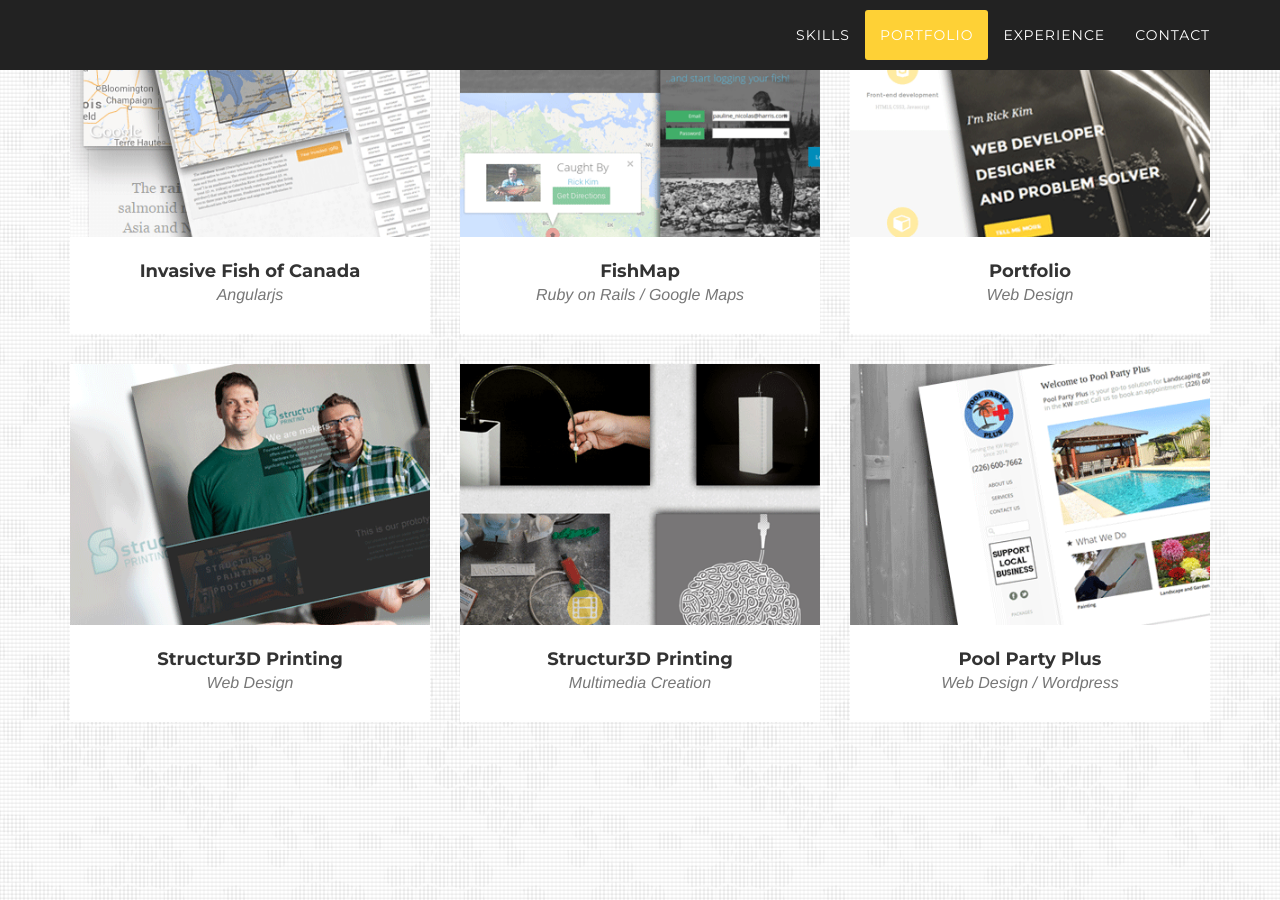
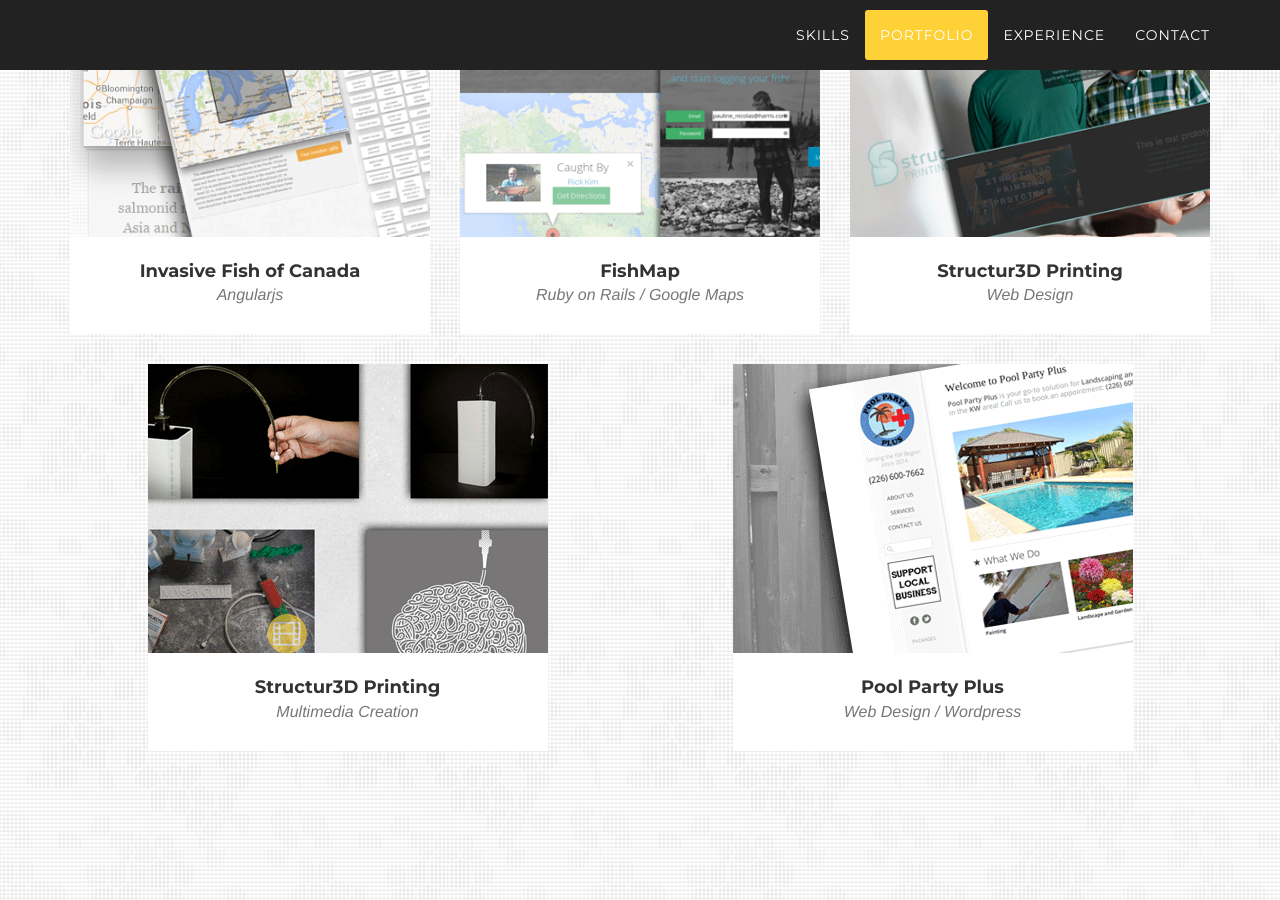
Before and after one commit to y7kim/y7kim.github.io, a Jekyll site: the page built from index.html, in a window 1280 px wide and 900 px high, scrolled down 3438 px. Built offline with Jekyll 4.4.1, drawn with Linux system fonts in a browser that asks for light colours; some web fonts are replaced.

Commit message:
remove post

```diff
--- a/_includes/portfolio_grid.html
+++ b/_includes/portfolio_grid.html
@@ -40,24 +40,6 @@
                 </div>
 
                 <div class="col-md-4 col-sm-6 portfolio-item">
-                    <a href="#portfolioModal2" class="portfolio-link" data-toggle="modal">
-                        <div class="portfolio-hover">
-                            <div class="portfolio-hover-content">
-                                <i class="fa fa-plus fa-3x"></i>
-                            </div>
-                        </div>
-                        <img src="img/portfolio/portfolio.png" class="img-responsive" alt="">
-                    </a>
-                    <div class="portfolio-caption">
-                        <h4>Portfolio</h4>
-                        <p class="text-muted">Web Design</p>
-                    </div>
-                </div>
-
-            </div>
-             <div class="row">
-
-                <div class="col-md-4 col-sm-6 portfolio-item">
                     <a href="#portfolioModal3" class="portfolio-link" data-toggle="modal">
                         <div class="portfolio-hover">
                             <div class="portfolio-hover-content">
@@ -72,7 +54,27 @@
                     </div>
                 </div>
 
-                <div class="col-md-4 col-sm-6 portfolio-item">
+                <!-- <div class="col-md-4 col-sm-6 portfolio-item">
+                    <a href="#portfolioModal2" class="portfolio-link" data-toggle="modal">
+                        <div class="portfolio-hover">
+                            <div class="portfolio-hover-content">
+                                <i class="fa fa-plus fa-3x"></i>
+                            </div>
+                        </div>
+                        <img src="img/portfolio/portfolio.png" class="img-responsive" alt="">
+                    </a>
+                    <div class="portfolio-caption">
+                        <h4>Portfolio</h4>
+                        <p class="text-muted">Web Design</p>
+                    </div>
+                </div>          -->
+
+            </div>
+             <div class="row">
+
+
+
+                <div class="col-md-6 col-sm-6 portfolio-item">
                     <a href="#portfolioModal4" class="portfolio-link" data-toggle="modal">
                         <div class="portfolio-hover">
                             <div class="portfolio-hover-content">
@@ -87,7 +89,7 @@
                     </div>
                 </div>
 
-                <div class="col-md-4 col-sm-6 portfolio-item">
+                <div class="col-md-6 col-sm-6 portfolio-item">
                     <a href="#portfolioModal5" class="portfolio-link" data-toggle="modal">
                         <div class="portfolio-hover">
                             <div class="portfolio-hover-content">
```
